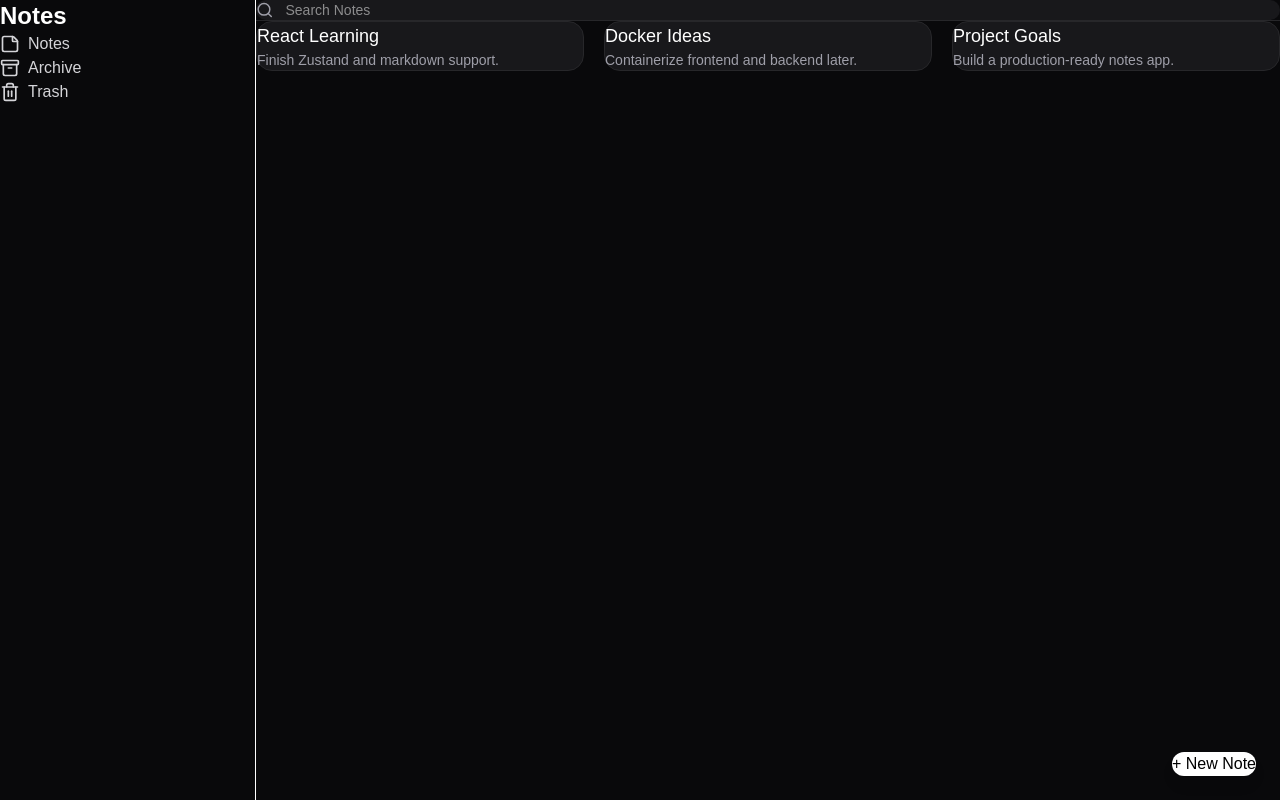
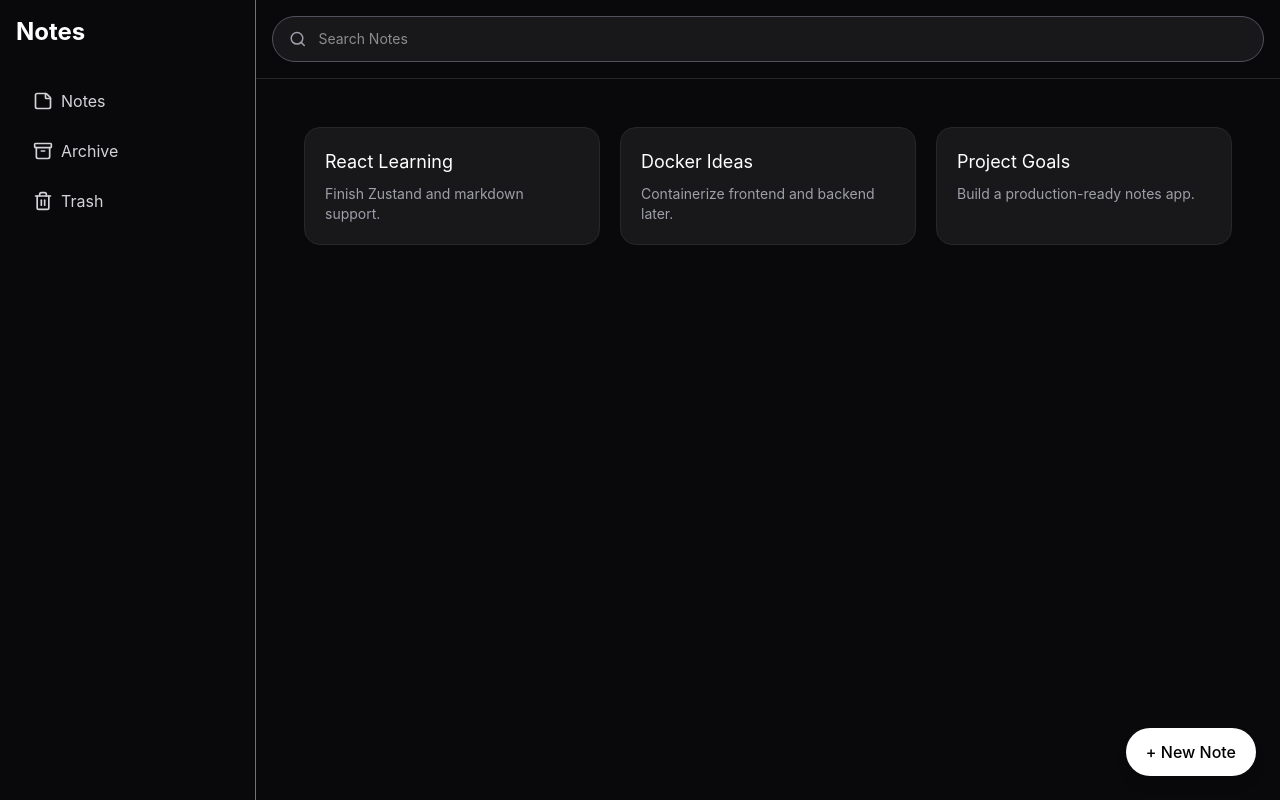
Before and after one commit to deeptangshu29/notes-app, a React (Vite) app: page / in a window 1280 px wide. Built offline with nearby package versions, Linux system fonts and the light colour scheme.

Commit message:
UI Tweats and Cosmetic Changes

```diff
--- a/src/components/Header.tsx
+++ b/src/components/Header.tsx
@@ -2,9 +2,9 @@ import { Search } from "lucide-react";
 
 export default function Header() {
 	return (
-		<header className="border-b border-zinc-800 p-4">
-			<div className="flex items-center gap-3 bg-zinc-900 rounded-xl px-4 py-3">
-				<Search size={18} className="text-zinc-400"/>
+		<header className="group border-b border-zinc-800 p-4 transition-all hover:font-bold">
+			<div className="border border-zinc-600 flex items-center gap-3 bg-zinc-900 rounded-full px-4 py-3 hover:border-zinc-200 hover:bg-zinc-700 transition">
+				<Search size={18} className="text-zinc-400 transition-all group-hover:scale-110"/>
 				<input type="text" placeholder="Search Notes" className="bg-transparent outline-none w-full text-sm" />
 			</div>
 		</header>
--- a/src/components/NoteCard.tsx
+++ b/src/components/NoteCard.tsx
@@ -8,7 +8,9 @@ export default function NoteCard({
 	content,
 }: NoteCardProps) {
 	return (
-		<div className="bg-zinc-900 border border-zinc-800 rounded-2xl p-5 hover:border-zinc-700 transition">
+		<div className="bg-zinc-900 border border-zinc-800 rounded-2xl p-5 hover:border-zinc-500 hover:scale-106 hover:bg-zinc-700 transition">
+
+		{/* <div className="bg-zinc-900 border border-zinc-800 rounded-2xl p-5 hover:border-zinc-500 hover:scale-106 hover:bg-zinc-700 transition"> */}
 			<h2 className="text-lg front-semibold mb-2">
 				{title}
 			</h2>
--- a/src/components/Sidebar.tsx
+++ b/src/components/Sidebar.tsx
@@ -6,23 +6,29 @@ import {
 
 export default function Sidebar() {
 	return (
-		<aside className="w-64 border-r border-zince-800 p-4 hidden md:block">
+		<aside className="w-64 border-r border-zinc-500 p-4 hidden md:block">
 			<h1 className="text-2xl font-bold mb-8">
 				Notes
 			</h1>
 			<nav className="space-y-4">
-				<button className="flex items-center gap-2 text-zinc-300 hover:text-white">
+				<div className="m-2 p-2 border border-transparent rounded-xl hover:border-2 hover:border-zinc-500 hover:scale-106 hover:text-white hover:font-bold transition-all duration-200 ease-in-out">
+					<button className="flex items-center gap-2 text-zinc-300">
 					<StickyNote size={20}/>
 					Notes
 				</button>
-				<button className="flex items-center gap-2 text-zinc-300 hover:text-white">
+				</div>
+				<div className="m-2 p-2 border border-transparent rounded-xl hover:border-2 hover:border-zinc-500 hover:scale-106 hover:text-white hover:font-bold transition-all duration-200 ease-in-out">
+					<button className="flex items-center gap-2 text-zinc-300">
 					<Archive size={20}/>
 					Archive
 				</button>
-				<button className="flex items-center gap-2 text-zinc-300 hover:text-white">
+				</div>
+				<div className="m-2 p-2 border border-transparent rounded-xl hover:border-2 hover:border-zinc-500 hover:scale-106 hover:text-white hover:font-bold transition-all duration-200 ease-in-out">
+					<button className="flex items-center gap-2 text-zinc-300">
 					<Trash2 size={20}/>
 					Trash
 				</button>
+				</div>
 		</nav>
 		</aside>
 	)
--- a/src/index.css
+++ b/src/index.css
@@ -1,17 +1 @@
 @import "tailwindcss";
-
-* {
-  margin: 0;
-  padding: 0;
-  box-sizing: border-box;
-}
-
-html,
-body,
-#root {
-  min-height: 100vh;
-}
-
-body {
-  font-family: sans-serif;
-}
--- a/src/pages/Home.tsx
+++ b/src/pages/Home.tsx
@@ -10,7 +10,7 @@ export default function Home() {
 			<Sidebar />
 			<main className="flex-1 flex flex-col">
 				<Header />
-				<section className="p-6 grid grid-cols-1 md:grid-cols-2 xl:grid-cols-3 gap-5">
+				<section className="m-6 p-6 grid grid-cols-1 md:grid-cols-2 xl:grid-cols-3 gap-5">
 					{mockNotes.map((note) => (
 						<NoteCard
 							key={note.id}
```
Also changed, not shown: 1 other file (tests, documents, lock files or other folders).
